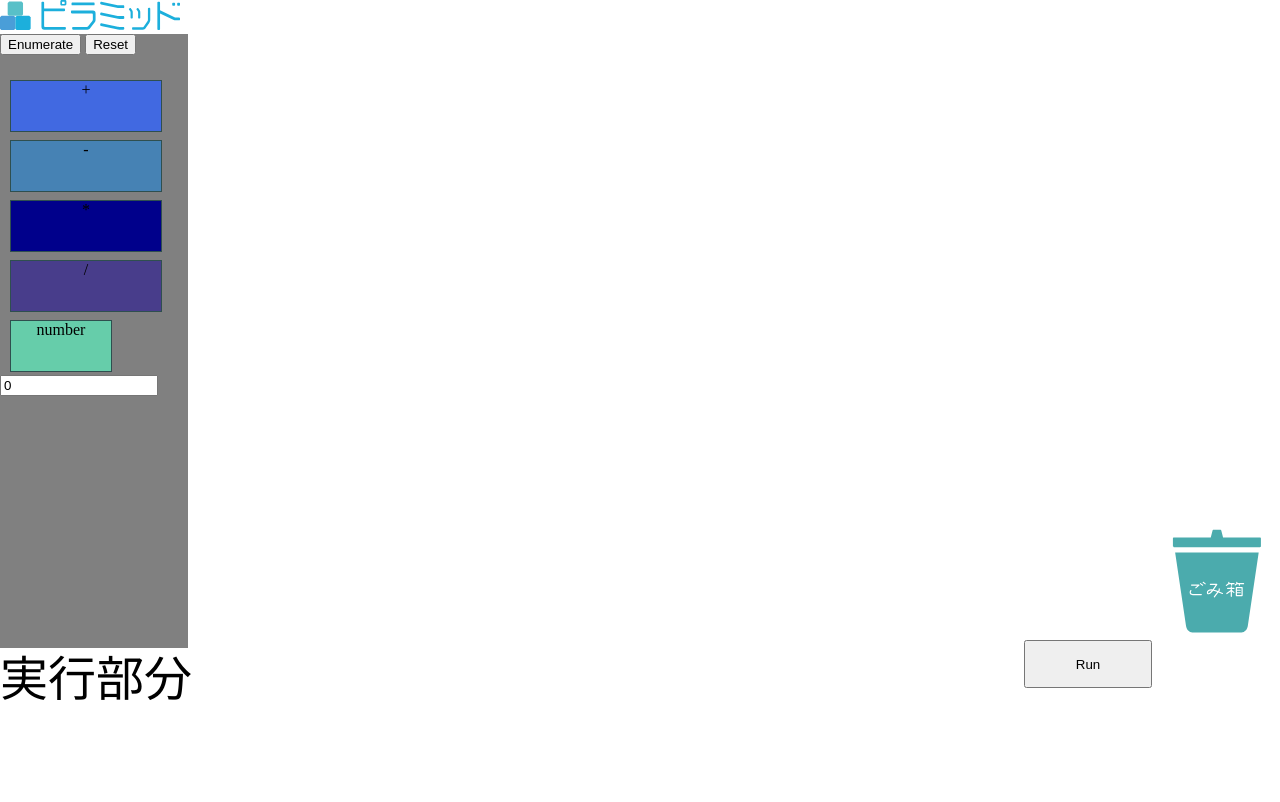
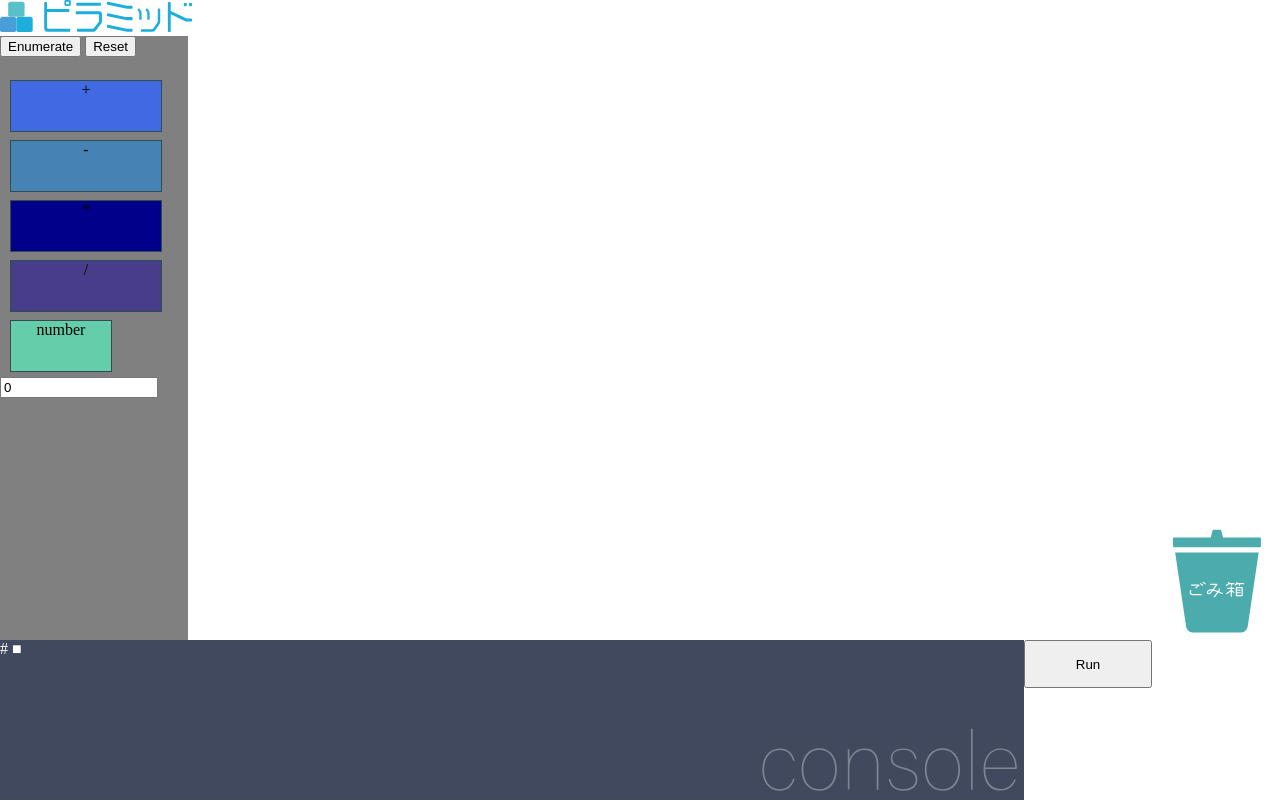
Before and after one commit to tsumiki-works/Pyramid, a plain HTML site: page frontend/index.html in a window 1280 px wide. Drawn offline with Linux system fonts and the light colour scheme.

Commit message:
consoleの背景を画像化

```diff
--- a/frontend/index.html
+++ b/frontend/index.html
@@ -8,7 +8,7 @@
 </head>
 <header>
     <a href="index.html">
-        <img src="images/logo.svg" height = "30px" alt="ピラミッドのロゴ">
+        <img src="images/logo.svg" height = "32px" alt="ピラミッドのロゴ">
     </a>
 </header>
 
@@ -29,7 +29,8 @@
             <img id="trashbox" src="images/trash-closed.svg" style="width: 100px">
         </div>
         <div id="console">
-            <font size="100">実行部分</font>
+        <!-- 実際の機能ではない。 -->
+            <font color="white"># ■</font>
         </div>
         <div id="runspace">
             <button id="runner">Run</button>
--- a/frontend/style.css
+++ b/frontend/style.css
@@ -7,7 +7,7 @@ body {
 
 div#all {
     width: 100%;
-    height: calc(100% - 32px);
+    height: calc(100% - 38px);
     display: flex;
 }
 
@@ -33,7 +33,11 @@ div#console {
     bottom: 0;
     width: 80%;
     height: 20%;
-    background-color: 41495f;
+    /* background-color: #41495f; */
+    background-image: url(images/console-bg.svg);
+    background-size: cover;
+    background-repeat:  no-repeat;
+    background-position: right bottom;
 }
 
 div#runspace {
```
Also changed, not shown: frontend/images/console-bg.svg (added).
